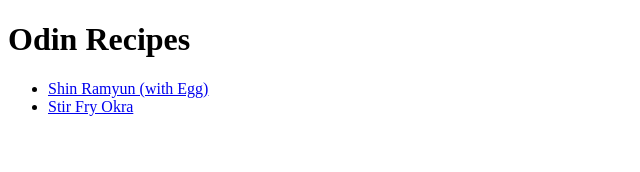
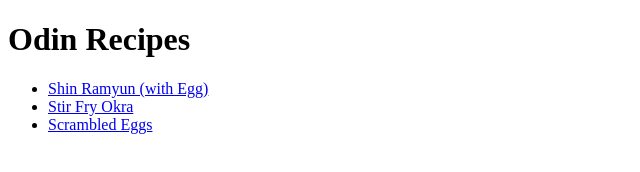
Before and after one commit to winnytp/odin-recipes, a plain HTML site: page index.html in a window 1280 px wide. Shown: the whole page, without its empty margins (0-640 px from the left). Drawn offline with Linux system fonts and the light colour scheme.

Commit message:
Add link to scrambled egg recipe

```diff
--- a/index.html
+++ b/index.html
@@ -10,6 +10,7 @@
     <ul>
         <li><a href="./recipes/shin-ramyun.html">Shin Ramyun (with Egg)</a></li>
         <li><a href="./recipes/stir-fry-okra.html">Stir Fry Okra</a></li>
+        <li><a href="./recipes/scrambled-egg.html">Scrambled Eggs</a></li>
     </ul>
 </body>
 </html>
```
